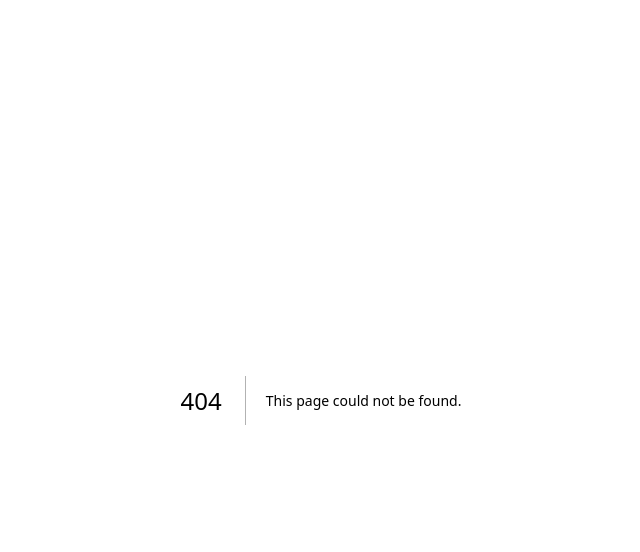
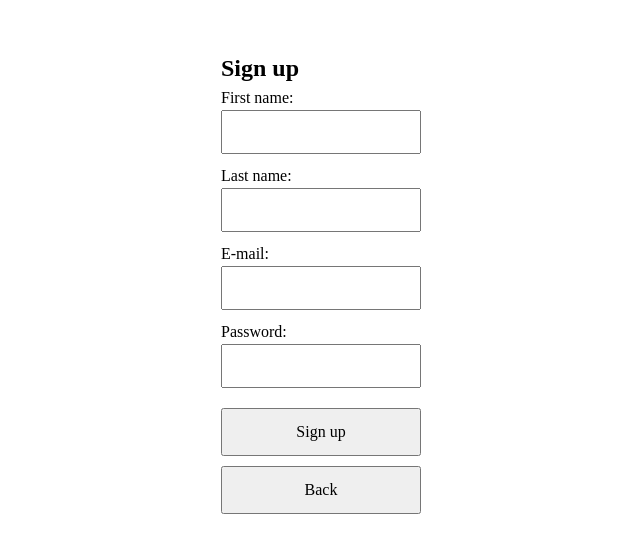
Before and after one commit to GLObus303/road-to-star, a Next.js app: page /signup in a window 1280 px wide. Before the commit this address had no page. Shown: the top 552 px of the page, without its empty margins (319-959 px from the left). Built offline with nearby package versions, Linux system fonts and the light colour scheme.

Commit message:
Add login and signup pages

```diff
--- a/src/components/Loader.tsx
+++ b/src/components/Loader.tsx
@@ -1,5 +1,3 @@
-"use client";
-
 import React from "react";
 import style from "./Loader.module.scss";
 
--- /dev/null
+++ b/src/components/Login.module.scss
@@ -0,0 +1,21 @@
+.login {
+  width: 300px;
+  margin: 0 auto;
+  padding: 50px;
+}
+
+.inputWrapper {
+  margin-bottom: 10px;
+}
+
+.input {
+  width: 100%;
+  padding: 8px;
+}
+
+.submitButton {
+  width: 100%;
+  margin-top: 10px;
+  padding: 10px;
+  cursor: pointer;
+}
--- /dev/null
+++ b/src/components/Signup.module.scss
@@ -0,0 +1,21 @@
+.login {
+  width: 300px;
+  margin: 0 auto;
+  padding: 50px;
+}
+
+.inputWrapper {
+  margin-bottom: 10px;
+}
+
+.input {
+  width: 100%;
+  padding: 8px;
+}
+
+.submitButton {
+  width: 100%;
+  margin-top: 10px;
+  padding: 10px;
+  cursor: pointer;
+}
--- /dev/null
+++ b/src/components/Signup.tsx
@@ -0,0 +1,74 @@
+import React, { useState } from "react";
+import style from "./Signup.module.scss";
+import Link from "next/link";
+
+const Signup: React.FC = () => {
+  const [firstName, setFirstName] = useState("");
+  const [lastName, setLastName] = useState("");
+  const [email, setEmail] = useState("");
+  const [password, setPassword] = useState("");
+
+  const handleSignup = (e: React.FormEvent) => {
+    e.preventDefault();
+    console.log("First name:", firstName);
+    console.log("Last name:", lastName);
+    console.log("E-mail:", email);
+    console.log("Password:", password);
+  };
+
+  return (
+    <div className={style.login}>
+      <h2>Sign up</h2>
+      <form onSubmit={handleSignup}>
+        <div className={style.inputWrapper}>
+          <label htmlFor="username">First name:</label>
+          <input
+            type="text"
+            id="firstName"
+            value={firstName}
+            onChange={(e) => setFirstName(e.target.value)}
+            className={style.input}
+          />
+        </div>
+        <div className={style.inputWrapper}>
+          <label htmlFor="username">Last name:</label>
+          <input
+            type="text"
+            id="lastName"
+            value={lastName}
+            onChange={(e) => setLastName(e.target.value)}
+            className={style.input}
+          />
+        </div>
+        <div className={style.inputWrapper}>
+          <label htmlFor="username">E-mail:</label>
+          <input
+            type="text"
+            id="username"
+            value={email}
+            onChange={(e) => setEmail(e.target.value)}
+            className={style.input}
+          />
+        </div>
+        <div className={style.inputWrapper}>
+          <label htmlFor="password">Password:</label>
+          <input
+            type="password"
+            id="password"
+            value={password}
+            onChange={(e) => setPassword(e.target.value)}
+            className={style.input}
+          />
+        </div>
+        <button type="submit" className={style.submitButton}>
+          Sign up
+        </button>
+        <Link href="/">
+          <button className={style.submitButton}>Back</button>
+        </Link>
+      </form>
+    </div>
+  );
+};
+
+export default Signup;
--- a/src/pages/event/[id].tsx
+++ b/src/pages/event/[id].tsx
@@ -3,6 +3,7 @@ import { Loader } from "../../components/Loader";
 import { useEffect, useState } from "react";
 import { useRouter } from "next/router";
 import type { Event } from "../../model/Event";
+import Link from "next/link";
 
 const EventDetail: React.FC = () => {
   const router = useRouter();
@@ -31,7 +32,9 @@ const EventDetail: React.FC = () => {
       <p>Name: {event?.name}</p>
       <p>Sport: {event?.sport}</p>
       <p>Id: {id}</p>
-      <button onClick={() => router.push("/")}>Back</button>
+      <Link href="/">
+        <button style={{ cursor: "pointer" }}>Back</button>
+      </Link>
     </div>
   );
 };
--- /dev/null
+++ b/src/pages/signup.tsx
@@ -0,0 +1,8 @@
+import React from "react";
+import Signup from "../components/Signup";
+
+const SignupPage: React.FC = () => {
+  return <Signup />;
+};
+
+export default SignupPage;
```
Also changed, not shown: src/components/Events.module.scss (+16 -3 lines), src/components/Events.tsx (+6 -15 lines), src/components/Header.module.scss (+11 -1 lines), src/components/Header.tsx (+9 -0 lines), src/components/Login.tsx (added, +50 -0 lines), src/pages/login.tsx (added, +8 -0 lines).
